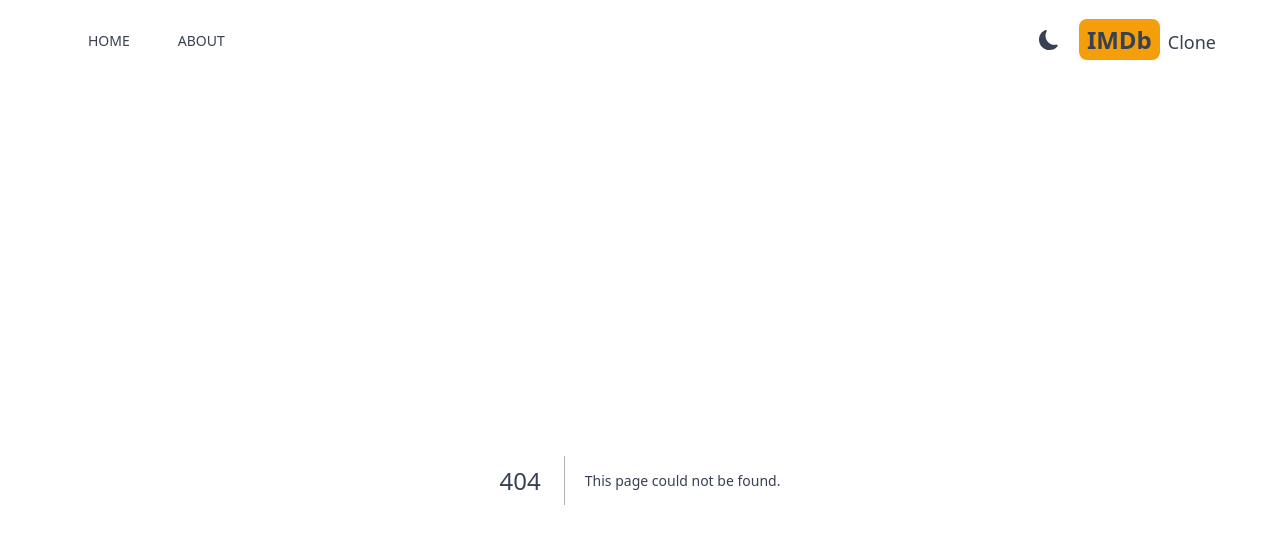
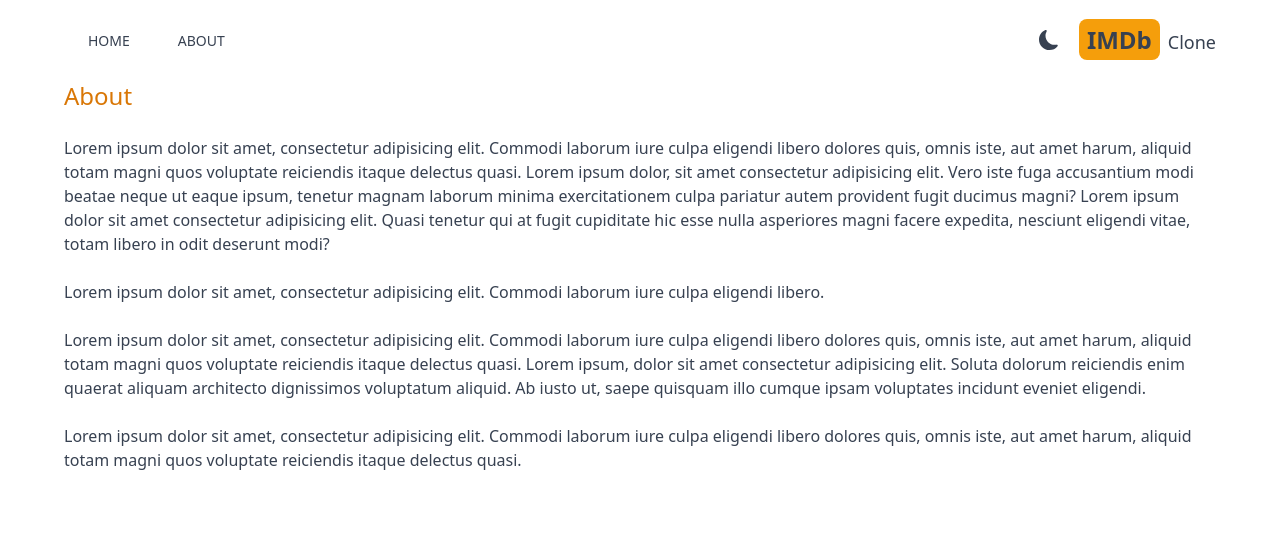
Before and after one commit to Deekshith-Reddy/Imdb-Clone, a Next.js app: page /about in a window 1280 px wide. Before the commit this address had no page. Shown: the top 544 px of the page. Built offline with nearby package versions, Linux system fonts and the light colour scheme.

Commit message:
created about page

```diff
--- /dev/null
+++ b/src/app/about/page.jsx
@@ -0,0 +1,40 @@
+import React from "react";
+
+export default function About() {
+  return (
+    <div className="max-w-6xl mx-auto space-y-6">
+      <h1 className="text-2xl font-medium text-amber-600">About</h1>
+      <p>
+        Lorem ipsum dolor sit amet, consectetur adipisicing elit. Commodi
+        laborum iure culpa eligendi libero dolores quis, omnis iste, aut amet
+        harum, aliquid totam magni quos voluptate reiciendis itaque delectus
+        quasi. Lorem ipsum dolor, sit amet consectetur adipisicing elit. Vero
+        iste fuga accusantium modi beatae neque ut eaque ipsum, tenetur magnam
+        laborum minima exercitationem culpa pariatur autem provident fugit
+        ducimus magni? Lorem ipsum dolor sit amet consectetur adipisicing elit.
+        Quasi tenetur qui at fugit cupiditate hic esse nulla asperiores magni
+        facere expedita, nesciunt eligendi vitae, totam libero in odit deserunt
+        modi?
+      </p>
+      <p>
+        Lorem ipsum dolor sit amet, consectetur adipisicing elit. Commodi
+        laborum iure culpa eligendi libero.
+      </p>
+      <p>
+        Lorem ipsum dolor sit amet, consectetur adipisicing elit. Commodi
+        laborum iure culpa eligendi libero dolores quis, omnis iste, aut amet
+        harum, aliquid totam magni quos voluptate reiciendis itaque delectus
+        quasi. Lorem ipsum, dolor sit amet consectetur adipisicing elit. Soluta
+        dolorum reiciendis enim quaerat aliquam architecto dignissimos
+        voluptatum aliquid. Ab iusto ut, saepe quisquam illo cumque ipsam
+        voluptates incidunt eveniet eligendi.
+      </p>
+      <p>
+        Lorem ipsum dolor sit amet, consectetur adipisicing elit. Commodi
+        laborum iure culpa eligendi libero dolores quis, omnis iste, aut amet
+        harum, aliquid totam magni quos voluptate reiciendis itaque delectus
+        quasi.
+      </p>
+    </div>
+  );
+}
```
